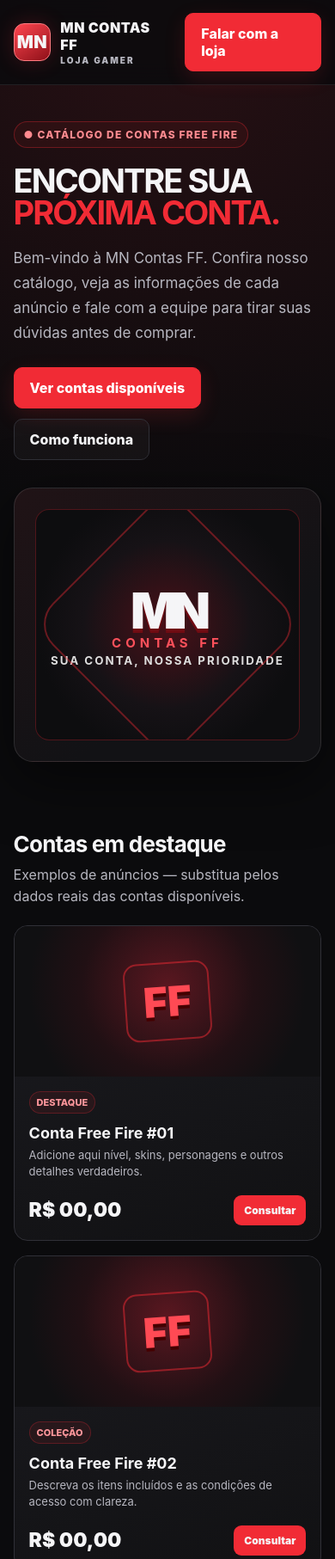
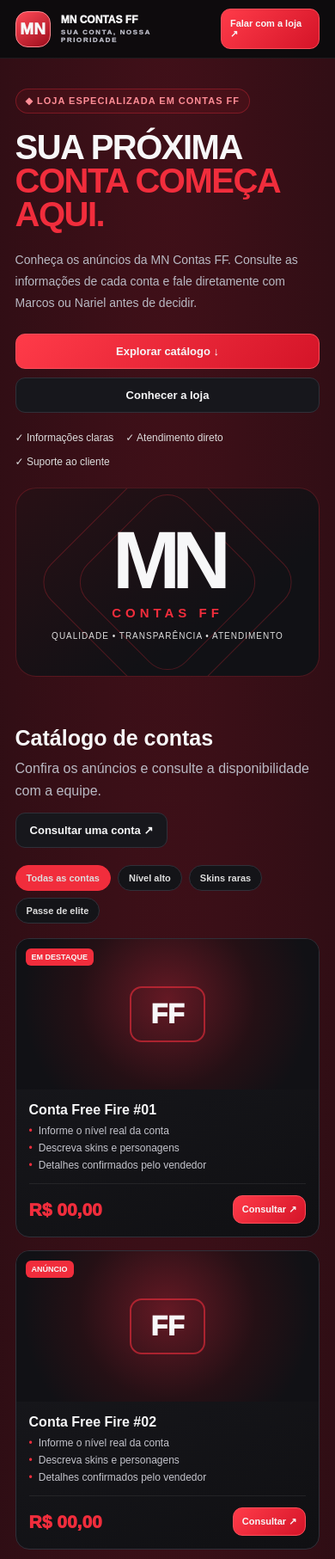
Before and after one commit to marcospaulo87019/MN-Contas-FF, a plain HTML site: page index.html in a window 390 px wide. Shown: the top 1813 px of the page at 86% size. Drawn offline with Linux system fonts and the light colour scheme.

Commit message:
Update index.html

```diff
--- a/index.html
+++ b/index.html
@@ -1,150 +1,166 @@
+
 <!doctype html>
 <html lang="pt-BR">
 <head>
 <meta charset="utf-8">
 <meta name="viewport" content="width=device-width, initial-scale=1">
-  <meta name="theme-color" content="#111111">
-  <title>MN Contas FF | Contas de Free Fire</title>
-  <meta name="description" content="MN Contas FF — catálogo de contas de Free Fire com informações claras e atendimento dedicado.">
+<meta name="theme-color" content="#09090b">
+<title>MN Contas FF | Loja Premium</title>
+<meta name="description" content="MN Contas FF — catálogo de contas de Free Fire e atendimento direto.">
 <style>
-    :root{--bg:#0b0b0d;--panel:#151518;--panel2:#1d1d22;--red:#f12b35;--text:#f5f5f7;--muted:#b7b7c0;--line:#303037}
+:root{--bg:#09090b;--panel:#141418;--red:#f12d3c;--text:#f7f7f8;--muted:#b9bac4;--line:#303039}
 *{box-sizing:border-box}
-    body{margin:0;background:radial-gradient(circle at top,#291014 0,#0b0b0d 38rem);color:var(--text);font-family:Inter,system-ui,-apple-system,Segoe UI,Roboto,Arial,sans-serif}
+html{scroll-behavior:smooth}
+body{margin:0;background:radial-gradient(ellipse at 50% -15%,#421019 0,transparent 42rem),var(--bg);color:var(--text);font-family:Arial,sans-serif}
 a{color:inherit;text-decoration:none}
 .wrap{width:min(1120px,92%);margin:auto}
-    header{border-bottom:1px solid #ffffff16;background:#0b0b0ddd;position:sticky;top:0;backdrop-filter:blur(12px);z-index:5}
-    .nav{display:flex;align-items:center;justify-content:space-between;gap:18px;padding:15px 0}
-    .brand{display:flex;align-items:center;gap:11px;font-weight:900;letter-spacing:.5px}
-    .mark{width:44px;height:44px;display:grid;place-items:center;background:linear-gradient(145deg,#ff4650,#8e1018);border:1px solid #ff7b81;border-radius:12px;font-size:20px;font-weight:1000;box-shadow:0 0 25px #f12b3533}
-    .brand small{display:block;color:var(--muted);font-size:10px;letter-spacing:2px;margin-top:2px}
-    .navlink{font-size:14px;color:#ddd;font-weight:700}
-    .hero{padding:66px 0 44px;display:grid;grid-template-columns:1.2fr .8fr;gap:32px;align-items:center}
-    .eyebrow{display:inline-block;color:#ff8b90;border:1px solid #f12b3555;background:#f12b3512;padding:7px 11px;border-radius:99px;font-size:12px;font-weight:800;letter-spacing:1.2px}
+header{position:sticky;top:0;z-index:5;background:#0b0b0ded;border-bottom:1px solid #ffffff12}
+.nav{display:flex;align-items:center;justify-content:space-between;gap:15px;padding:13px 0}
+.brand{display:flex;align-items:center;gap:12px;font-weight:950}
+.logo{width:47px;height:47px;border-radius:14px;display:grid;place-items:center;background:linear-gradient(145deg,#ff4a57,#9d0d1c);border:1px solid #ff8a92;font-size:19px}
+.brand small{display:block;color:var(--muted);font-size:9px;letter-spacing:1.6px;margin-top:3px}
+.links{display:flex;gap:20px;font-size:13px;font-weight:bold;color:#ddd}
+.btn{display:inline-flex;align-items:center;justify-content:center;padding:12px 16px;border-radius:11px;border:1px solid var(--line);font-weight:bold;font-size:13px}
+.red{background:linear-gradient(135deg,#ff3b49,#d41428);border-color:#ff4d59}
+.dark{background:#17171c}
+.hero{display:grid;grid-template-columns:1.1fr .9fr;gap:32px;align-items:center;padding:62px 0 45px}
+.eyebrow{display:inline-block;padding:7px 11px;border-radius:99px;border:1px solid #f12d3c55;background:#f12d3c10;color:#ff8d96;font-size:11px;font-weight:bold;letter-spacing:1px}
 h1{font-size:clamp(38px,6vw,66px);line-height:.98;letter-spacing:-2px;margin:20px 0}
-    h1 span{color:var(--red)}
-    .lead{font-size:17px;color:var(--muted);line-height:1.7;max-width:610px}
-    .actions{display:flex;gap:12px;flex-wrap:wrap;margin-top:25px}
-    .btn{display:inline-flex;justify-content:center;align-items:center;padding:13px 18px;border-radius:10px;font-weight:850;border:1px solid var(--line);cursor:pointer}
-    .btn-primary{background:var(--red);border-color:var(--red);color:white;box-shadow:0 8px 24px #f12b3528}
-    .btn-secondary{background:#ffffff08}
-    .hero-card{border:1px solid #ffffff1c;border-radius:22px;padding:24px;background:linear-gradient(145deg,#201316,#121215 65%);box-shadow:0 20px 70px #0008}
-    .hero-logo{aspect-ratio:1.15;display:grid;place-items:center;text-align:center;border-radius:16px;background:radial-gradient(circle,#4a1018 0,#161216 48%,#0d0d0f 75%);border:1px solid #f12b354a;position:relative;overflow:hidden}
-    .hero-logo:before{content:"";position:absolute;width:220px;height:220px;border:2px solid #f12b3566;transform:rotate(45deg);border-radius:35px}
-    .hero-logo strong{font-size:clamp(58px,8vw,90px);font-weight:1000;letter-spacing:-7px;text-shadow:0 5px 0 #700b12;z-index:1}
-    .hero-logo b{display:block;color:#ff515b;font-size:15px;letter-spacing:5px;margin-top:-7px;z-index:1}
-    .hero-logo small{z-index:1;margin-top:12px;color:#ddd;font-weight:700;letter-spacing:2px}
-    section{padding:36px 0}
-    .section-head{display:flex;align-items:end;justify-content:space-between;gap:16px;margin-bottom:20px}
-    h2{font-size:clamp(26px,4vw,36px);margin:0;letter-spacing:-.8px}
-    .sub{color:var(--muted);margin:8px 0 0;line-height:1.6}
-    .grid{display:grid;grid-template-columns:repeat(3,1fr);gap:17px}
-    .product{border:1px solid var(--line);background:linear-gradient(160deg,#1b1b20,#111113);border-radius:16px;overflow:hidden}
-    .product-art{height:160px;background:radial-gradient(circle at 50% 40%,#5a1720,#211014 48%,#101012 78%);display:grid;place-items:center;color:#ff4a54;font-size:48px;font-weight:1000;position:relative}
-    .product-art span{border:2px solid #f12b3580;border-radius:16px;padding:14px 20px;transform:rotate(-4deg);text-shadow:0 4px 0 #400}
-    .product-body{padding:17px}
-    .tag{display:inline-block;color:#ff969b;background:#f12b3515;border:1px solid #f12b3544;border-radius:99px;padding:5px 8px;font-size:11px;font-weight:800}
-    .product h3{margin:12px 0 6px;font-size:18px}
-    .product p{color:var(--muted);font-size:13px;line-height:1.5;min-height:40px;margin:0}
-    .price-row{display:flex;align-items:center;justify-content:space-between;gap:10px;margin-top:16px}
-    .price{font-size:23px;font-weight:950}
-    .small-btn{padding:10px 12px;border-radius:9px;background:var(--red);font-size:12px;font-weight:900}
-    .notice{padding:15px 17px;border:1px solid #f12b3540;background:#f12b350c;border-radius:12px;color:#dedee4;font-size:13px;line-height:1.6;margin-top:18px}
-    .features{display:grid;grid-template-columns:repeat(3,1fr);gap:14px}
-    .feature{background:var(--panel);border:1px solid var(--line);border-radius:14px;padding:19px}
-    .feature .ico{color:var(--red);font-size:25px}
-    .feature h3{margin:10px 0 6px}
-    .feature p{color:var(--muted);font-size:14px;line-height:1.6;margin:0}
-    footer{margin-top:35px;border-top:1px solid var(--line);padding:25px 0 35px;color:var(--muted);font-size:12px;line-height:1.7}
-    .footrow{display:flex;justify-content:space-between;gap:18px;flex-wrap:wrap}
-    @media(max-width:780px){.hero{grid-template-columns:1fr;padding-top:42px}.hero-card{max-width:430px;width:100%;margin:auto}.grid{grid-template-columns:1fr 1fr}.features{grid-template-columns:1fr}.navlink{display:none}}
-    @media(max-width:500px){.grid{grid-template-columns:1fr}.product-art{height:175px}.section-head{display:block}.section-head .btn{margin-top:15px}}
+h1 span,.price{color:var(--red)}
+.lead{font-size:15px;line-height:1.8;color:var(--muted);max-width:580px}
+.actions{display:flex;gap:10px;flex-wrap:wrap;margin-top:23px}
+.trust{display:flex;gap:14px;flex-wrap:wrap;margin-top:22px;color:#ddd;font-size:12px}
+.art{min-height:320px;border:1px solid #f12d3c40;border-radius:24px;background:linear-gradient(145deg,#281015,#111115 68%);display:grid;place-items:center;text-align:center;position:relative;overflow:hidden}
+.art:before,.art:after{content:"";position:absolute;width:220px;height:220px;border:1px solid #f12d3c45;transform:rotate(45deg);border-radius:30px}
+.art:after{width:160px;height:160px}
+.monogram{position:relative;z-index:1}
+.monogram strong{display:block;font-size:clamp(90px,13vw,145px);line-height:.9;letter-spacing:-10px}
+.monogram b{display:block;color:var(--red);font-size:19px;letter-spacing:5px;margin-top:10px}
+.monogram small{display:block;margin-top:13px;color:#ddd;font-size:10px;letter-spacing:1px}
+section{padding:32px 0}
+.head{display:flex;justify-content:space-between;align-items:end;gap:16px;margin-bottom:20px}
+h2{font-size:clamp(25px,4vw,35px);margin:0}
+.muted{color:var(--muted);line-height:1.6;margin:8px 0 0}
+.filters{display:flex;gap:8px;flex-wrap:wrap;margin-bottom:17px}
+.filter{padding:8px 12px;border:1px solid var(--line);border-radius:99px;background:#141418;color:#ddd;font-size:11px;font-weight:bold}
+.filter:first-child{background:var(--red);border-color:var(--red)}
+.grid{display:grid;grid-template-columns:repeat(3,1fr);gap:15px}
+.card{border:1px solid var(--line);border-radius:16px;overflow:hidden;background:linear-gradient(155deg,#19191e,#101013)}
+.account-art{height:155px;display:grid;place-items:center;background:radial-gradient(circle at 50% 40%,#641924,#251015 50%,#111115 82%);position:relative}
+.account-art span{border:2px solid #f12d3c99;border-radius:14px;padding:12px 22px;font-size:32px;font-weight:1000}
+.flag{position:absolute;top:11px;left:11px;background:var(--red);border-radius:6px;padding:5px 7px;font-size:9px}
+.body{padding:15px}
+.body h3{margin:0 0 8px;font-size:16px}
+.details{display:grid;gap:6px;color:#c4c4cc;font-size:12px}
+.details span:before{content:"•";color:var(--red);margin-right:7px}
+.price-row{display:flex;align-items:center;justify-content:space-between;gap:8px;border-top:1px solid #ffffff12;margin-top:14px;padding-top:13px}
+.price{font-size:21px;font-weight:950}
+.small{font-size:11px;padding:9px 10px}
+.notice{margin-top:15px;border:1px solid #f12d3c3d;background:#f12d3c0c;border-radius:12px;padding:13px 15px;font-size:12px;color:#ddd;line-height:1.6}
+.benefits{display:grid;grid-template-columns:repeat(3,1fr);gap:13px}
+.benefit{border:1px solid var(--line);background:#131317;border-radius:14px;padding:18px}
+.ico{color:#ff5965;font-size:24px}
+.benefit h3{margin:9px 0 6px;font-size:15px}
+.benefit p{margin:0;color:var(--muted);font-size:13px;line-height:1.6}
+.contact{display:grid;grid-template-columns:1fr 1fr;gap:22px;align-items:center;border:1px solid #f12d3c45;border-radius:21px;padding:25px;background:linear-gradient(120deg,#251015,#121216 65%)}
+.contact p{color:var(--muted);line-height:1.7}
+.contacts{display:grid;gap:10px}
+.wa{display:flex;align-items:center;gap:12px;padding:14px;border-radius:12px;border:1px solid #25bb6a70;background:#0b2819}
+.wa.nariel{border-color:#f12d3c70;background:#211014}
+.wa-icon{width:37px;height:37px;display:grid;place-items:center;border-radius:50%;background:#20b963;color:white;font-weight:bold}
+.nariel .wa-icon{background:var(--red)}
+.wa strong{display:block;font-size:13px}
+.wa small{display:block;color:#c7c7cf;margin-top:3px;font-size:11px}
+.arrow{margin-left:auto;color:#ff5b67;font-size:20px}
+footer{margin-top:30px;border-top:1px solid var(--line);padding:25px 0 35px;color:var(--muted);font-size:12px;line-height:1.7}
+.foot{display:flex;justify-content:space-between;gap:20px;flex-wrap:wrap}
+.foot strong{color:white}
+@media(max-width:780px){
+.links{display:none}
+.hero{grid-template-columns:1fr;padding-top:40px}
+.art{min-height:250px}
+.grid{grid-template-columns:repeat(2,1fr)}
+.contact{grid-template-columns:1fr}
+.benefits{grid-template-columns:1fr 1fr}
+}
+@media(max-width:520px){
+.wrap{width:91%}
+.nav{padding:10px 0}
+.logo{width:42px;height:42px}
+.brand{font-size:12px}
+.brand small{font-size:8px}
+.nav>.btn{font-size:11px;padding:10px}
+.hero{gap:23px;padding:35px 0 25px}
+h1{font-size:40px;letter-spacing:-1.5px}
+.lead{font-size:14px}
+.actions .btn{width:100%}
+.art{min-height:220px}
+.monogram strong{font-size:95px}
+.monogram b{font-size:15px}
+.head{display:block}
+.head>.btn{margin-top:13px}
+.grid,.benefits{grid-template-columns:1fr}
+.account-art{height:175px}
+.contact{padding:18px}
+}
 </style>
 </head>
 <body>
 <header>
 <div class="wrap nav">
-    <a class="brand" href="#">
-      <span class="mark">MN</span>
-      <span>MN CONTAS FF<small>LOJA GAMER</small></span>
-    </a>
-    <a class="navlink" href="#contas">CONTAS DISPONÍVEIS</a>
-    <a class="btn btn-primary" href="#contato">Falar com a loja</a>
+<a class="brand" href="#inicio"><span class="logo">MN</span><span>MN CONTAS FF<small>SUA CONTA, NOSSA PRIORIDADE</small></span></a>
+<nav class="links"><a href="#contas">Catálogo</a><a href="#diferenciais">Diferenciais</a><a href="#contato">Atendimento</a></nav>
+<a class="btn red" href="#contato">Falar com a loja ↗</a>
 </div>
 </header>
-<main>
+<main id="inicio">
 <div class="wrap hero">
 <div>
-      <span class="eyebrow">● CATÁLOGO DE CONTAS FREE FIRE</span>
-      <h1>ENCONTRE SUA<br><span>PRÓXIMA CONTA.</span></h1>
-      <p class="lead">Bem-vindo à MN Contas FF. Confira nosso catálogo, veja as informações de cada anúncio e fale com a equipe para tirar suas dúvidas antes de comprar.</p>
-      <div class="actions">
-        <a class="btn btn-primary" href="#contas">Ver contas disponíveis</a>
-        <a class="btn btn-secondary" href="#como-funciona">Como funciona</a>
+<span class="eyebrow">◆ LOJA ESPECIALIZADA EM CONTAS FF</span>
+<h1>SUA PRÓXIMA<br><span>CONTA COMEÇA AQUI.</span></h1>
+<p class="lead">Conheça os anúncios da MN Contas FF. Consulte as informações de cada conta e fale diretamente com Marcos ou Nariel antes de decidir.</p>
+<div class="actions"><a class="btn red" href="#contas">Explorar catálogo ↓</a><a class="btn dark" href="#diferenciais">Conhecer a loja</a></div>
+<div class="trust"><span>✓ Informações claras</span><span>✓ Atendimento direto</span><span>✓ Suporte ao cliente</span></div>
 </div>
+<div class="art"><div class="monogram"><strong>MN</strong><b>CONTAS FF</b><small>QUALIDADE • TRANSPARÊNCIA • ATENDIMENTO</small></div></div>
 </div>
-    <div class="hero-card">
-      <div class="hero-logo"><div><strong>MN</strong><b>CONTAS FF</b><small>SUA CONTA, NOSSA PRIORIDADE</small></div></div>
-    </div>
-  </div>
-
 <section id="contas">
 <div class="wrap">
-      <div class="section-head">
-        <div><h2>Contas em destaque</h2><p class="sub">Exemplos de anúncios — substitua pelos dados reais das contas disponíveis.</p></div>
+<div class="head"><div><h2>Catálogo de contas</h2><p class="muted">Confira os anúncios e consulte a disponibilidade com a equipe.</p></div><a class="btn dark" href="#contato">Consultar uma conta ↗</a></div>
+<div class="filters"><span class="filter">Todas as contas</span><span class="filter">Nível alto</span><span class="filter">Skins raras</span><span class="filter">Passe de elite</span></div>
+<div class="grid">
+<article class="card"><div class="account-art"><span>FF</span><b class="flag">EM DESTAQUE</b></div><div class="body"><h3>Conta Free Fire #01</h3><div class="details"><span>Informe o nível real da conta</span><span>Descreva skins e personagens</span><span>Detalhes confirmados pelo vendedor</span></div><div class="price-row"><span class="price">R$ 00,00</span><a class="btn red small" href="#contato">Consultar ↗</a></div></div></article>
+<article class="card"><div class="account-art"><span>FF</span><b class="flag">ANÚNCIO</b></div><div class="body"><h3>Conta Free Fire #02</h3><div class="details"><span>Informe o nível real da conta</span><span>Descreva skins e personagens</span><span>Detalhes confirmados pelo vendedor</span></div><div class="price-row"><span class="price">R$ 00,00</span><a class="btn red small" href="#contato">Consultar ↗</a></div></div></article>
+<article class="card"><div class="account-art"><span>FF</span><b class="flag">ANÚNCIO</b></div><div class="body"><h3>Conta Free Fire #03</h3><div class="details"><span>Informe o nível real da conta</span><span>Descreva skins e personagens</span><span>Detalhes confirmados pelo vendedor</span></div><div class="price-row"><span class="price">R$ 00,00</span><a class="btn red small" href="#contato">Consultar ↗</a></div></div></article>
 </div>
-      <div class="grid">
-        <article class="product">
-          <div class="product-art"><span>FF</span></div>
-          <div class="product-body"><span class="tag">DESTAQUE</span><h3>Conta Free Fire #01</h3><p>Adicione aqui nível, skins, personagens e outros detalhes verdadeiros.</p><div class="price-row"><span class="price">R$ 00,00</span><a class="small-btn contact-link" href="#contato">Consultar</a></div></div>
-        </article>
-        <article class="product">
-          <div class="product-art"><span>FF</span></div>
-          <div class="product-body"><span class="tag">COLEÇÃO</span><h3>Conta Free Fire #02</h3><p>Descreva os itens incluídos e as condições de acesso com clareza.</p><div class="price-row"><span class="price">R$ 00,00</span><a class="small-btn contact-link" href="#contato">Consultar</a></div></div>
-        </article>
-        <article class="product">
-          <div class="product-art"><span>FF</span></div>
-          <div class="product-body"><span class="tag">DISPONÍVEL</span><h3>Conta Free Fire #03</h3><p>Troque este texto por informações verificadas sobre a conta anunciada.</p><div class="price-row"><span class="price">R$ 00,00</span><a class="small-btn contact-link" href="#contato">Consultar</a></div></div>
-        </article>
-      </div>
-      <div class="notice"><strong>Importante:</strong> os anúncios acima são modelos de exemplo, não ofertas reais. Atualize preços, imagens e características antes de publicar. Leia também as regras aplicáveis do jogo sobre transferência e venda de contas.</div>
+<div class="notice"><strong>Aviso:</strong> estes são anúncios de exemplo. Substitua nomes, preços e características por informações reais antes de divulgar. Confira os termos do jogo sobre transferência ou venda de contas.</div>
 </div>
 </section>
-
-  <section id="como-funciona">
+<section id="diferenciais">
 <div class="wrap">
-      <div class="section-head"><div><h2>Uma compra mais clara</h2><p class="sub">Informações objetivas ajudam cada cliente a decidir com confiança.</p></div></div>
-      <div class="features">
-        <div class="feature"><div class="ico">◈</div><h3>Informações do anúncio</h3><p>Confira os detalhes, o preço e as condições informadas antes de avançar.</p></div>
-        <div class="feature"><div class="ico">✓</div><h3>Atendimento direto</h3><p>Tire suas dúvidas com a loja antes de realizar qualquer pagamento.</p></div>
-        <div class="feature"><div class="ico">⌁</div><h3>Transparência</h3><p>Consulte os procedimentos de entrega e suporte. Não pague sem entender as condições.</p></div>
+<div class="head"><div><h2>Uma loja feita com transparência</h2><p class="muted">Nosso compromisso é informar com clareza e atender cada cliente com respeito.</p></div></div>
+<div class="benefits">
+<div class="benefit"><div class="ico">◎</div><h3>Informações claras</h3><p>Veja as características e condições de cada anúncio antes de decidir.</p></div>
+<div class="benefit"><div class="ico">↗</div><h3>Atendimento direto</h3><p>Converse com Marcos ou Nariel para tirar dúvidas sobre disponibilidade e processo.</p></div>
+<div class="benefit"><div class="ico">◇</div><h3>Compra consciente</h3><p>Confirme os detalhes e as condições antes de fazer qualquer pagamento.</p></div>
 </div>
 </div>
 </section>
-
 <section id="contato">
 <div class="wrap">
-      <div class="hero-card">
-        <h2>Tem alguma dúvida?</h2>
-        <p class="lead">Fale com a MN Contas FF para consultar disponibilidade e obter informações sobre os anúncios.</p>
-        <a class="btn btn-primary"
-   href="https://wa.me/5519971226177"
-   target="_blank" rel="noopener">
-   WhatsApp do Marcos
-</a>
-
-<a class="btn btn-secondary"
-   href="https://wa.me/559887674422"
-   target="_blank" rel="noopener">
-   WhatsApp do Nariel
-</a>
+<div class="contact">
+<div><span class="eyebrow">ATENDIMENTO</span><h2 style="margin-top:14px">Vamos conversar?</h2><p>Escolha com quem deseja falar. Nossa equipe pode esclarecer dúvidas sobre os anúncios e orientar você sobre os próximos passos.</p></div>
+<div class="contacts">
+<!-- Substitua pelos números reais: código do país + DDD + número, somente algarismos. -->
+<a class="wa" href="https://wa.me/5519971226177" target="_blank" rel="noopener"><span class="wa-icon">W</span><span><strong>WhatsApp do Marcos</strong><small>Falar com a loja</small></span><span class="arrow">›</span></a>
+<a class="wa nariel" href="https://wa.me/559887674422" target="_blank" rel="noopener"><span class="wa-icon">W</span><span><strong>WhatsApp do Nariel</strong><small>Falar com a loja</small></span><span class="arrow">›</span></a>
+</div>
+</div>
 </div>
 </section>
 </main>
 <footer>
-  <div class="wrap footrow">
-    <div><strong style="color:#fff">MN CONTAS FF</strong><br>Catálogo independente de anúncios.</div>
-    <div>Free Fire é uma marca de seus respectivos titulares. Este site não declara ser oficial nem afiliado à Garena. Consulte as regras do jogo antes de negociar contas.</div>
-  </div>
+<div class="wrap foot"><div><strong>MN CONTAS FF</strong><br>Sua conta, nossa prioridade.</div><div>Loja independente. Este site não declara ser oficial nem afiliado à Garena.<br>Free Fire é uma marca de seus respectivos titulares.</div><div>© MN Contas FF</div></div>
 </footer>
 </body>
 </html>
```
Lines whose indentation alone changed are shown as unchanged.
